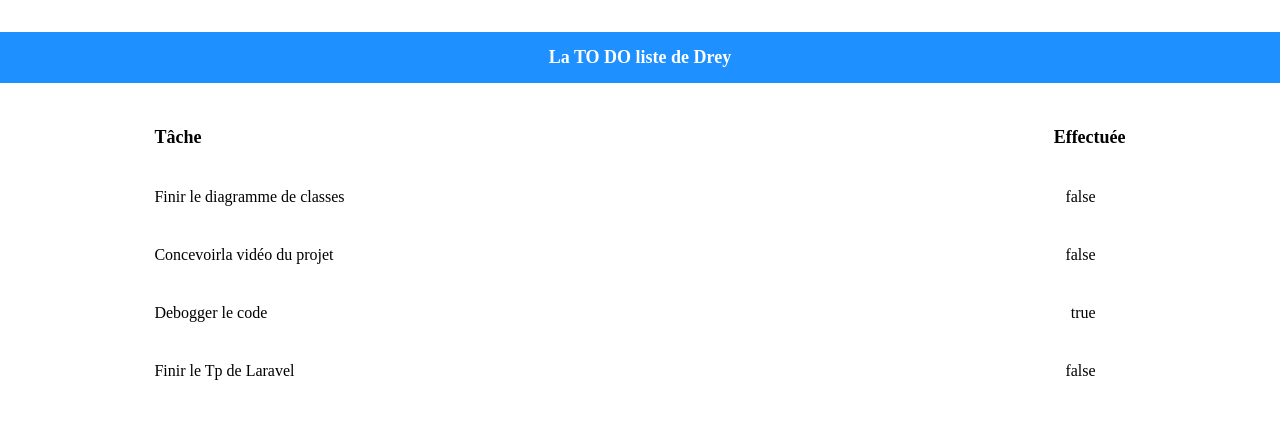
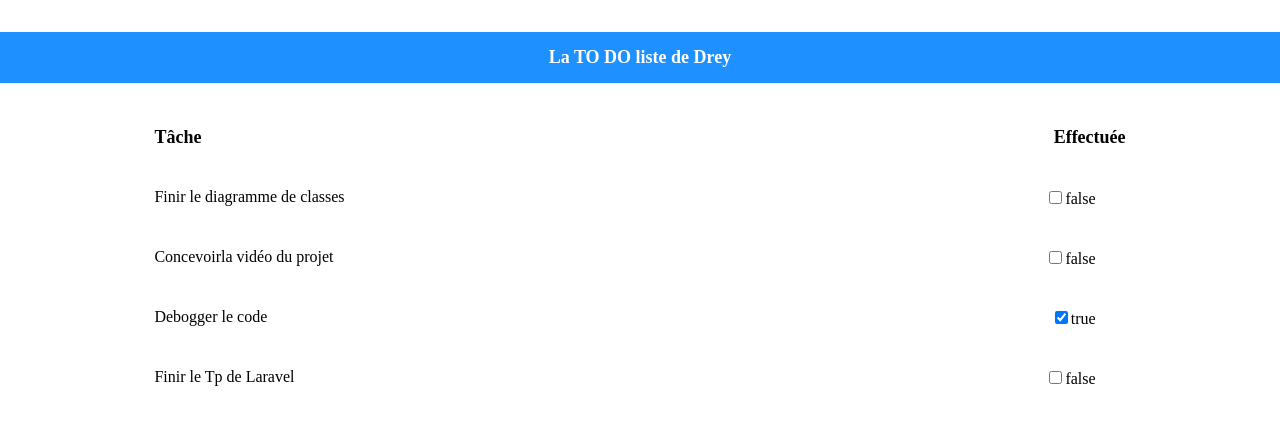
Before and after one commit to Dreykovic/todo-vuejs, a Vue app: page / in a window 1280 px wide. Shown: the top 424 px of the page. Built offline with nearby package versions, Linux system fonts and the light colour scheme.

Commit message:
Ajout de checkboxs

```diff
--- a/src/App.vue
+++ b/src/App.vue
@@ -7,10 +7,14 @@
 
         <div class="titre-colonne titre-colonne-2">Effectuée</div>
       </div>
-      <div class="ligne" v-for="task in tasks" v-bind:key="task.action">
+      <div class="ligne" v-for="task in tasks"  v-bind:key="task.action">
         <div class="colonne-1">{{ task.action }}</div>
 
-        <div class="colonne-2">{{ task.faite }}</div>
+        <div class="colonne-2">
+          <input type="checkbox" v-model="task.faite"  class="check-task"/>{{
+            task.faite
+          }}
+        </div>
       </div>
     </div>
   </div>
@@ -38,7 +42,6 @@ export default {
   flex-direction: column;
   justify-content: center;
   align-items: center;
-
 }
 /*app title style*/
 #app > h4.title {
@@ -50,22 +53,22 @@ export default {
   font-size: large;
 }
 /**task display style */
-#app .container-task{
+#app .container-task {
   padding: auto 50px;
   width: 80%;
 }
 
-#app .container-task .ligne{
+#app .container-task .ligne {
   display: flex;
   flex-wrap: nowrap;
   justify-content: space-between;
   padding: 20px;
 }
-#app .container-task .ligne .titre-colonne{
+#app .container-task .ligne .titre-colonne {
   font-weight: 800;
   font-size: large;
 }
-#app .container-task .ligne .colonne-2{
+#app .container-task .ligne .colonne-2 {
   margin-right: 30px;
 }
 </style>
```
